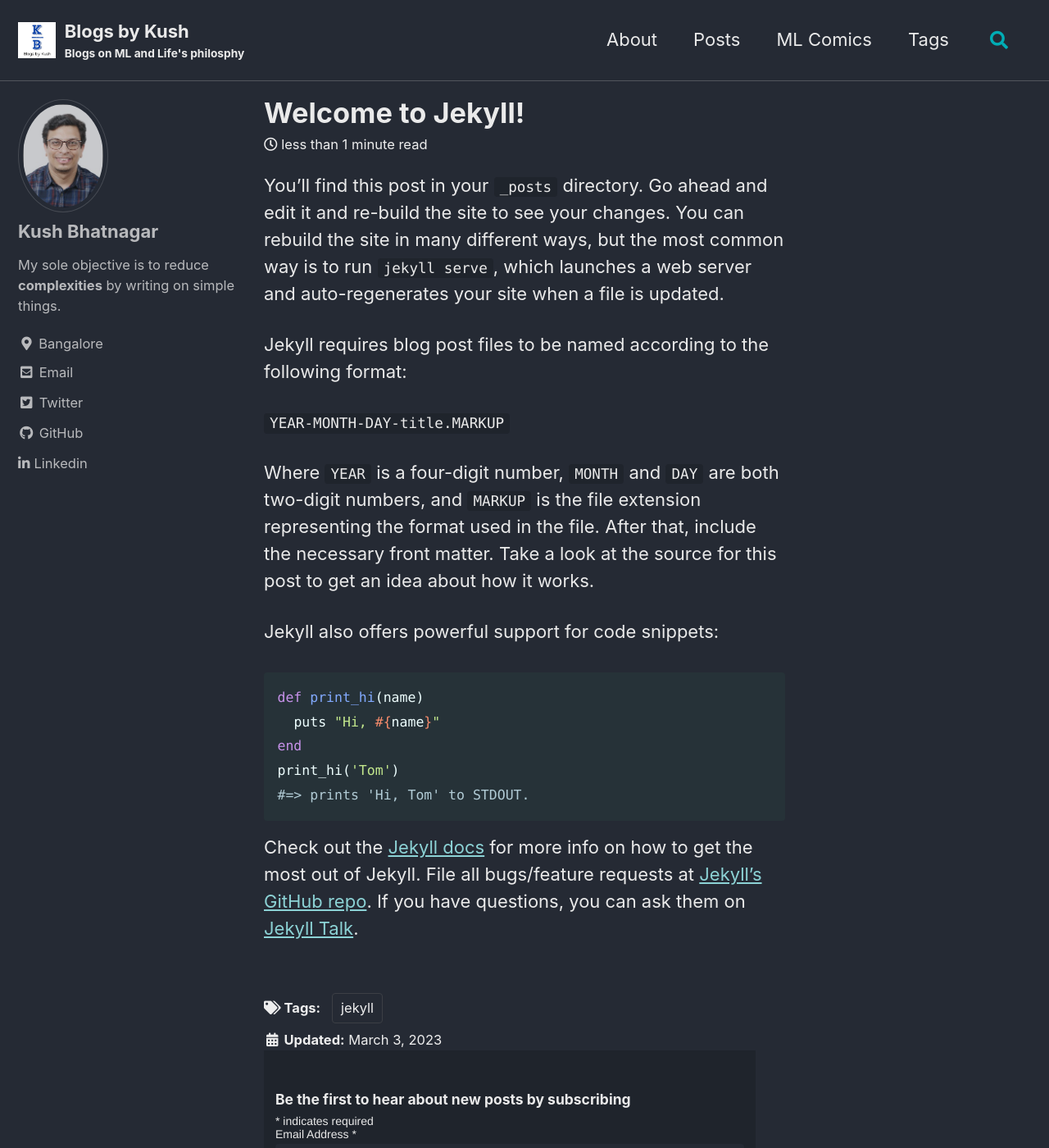
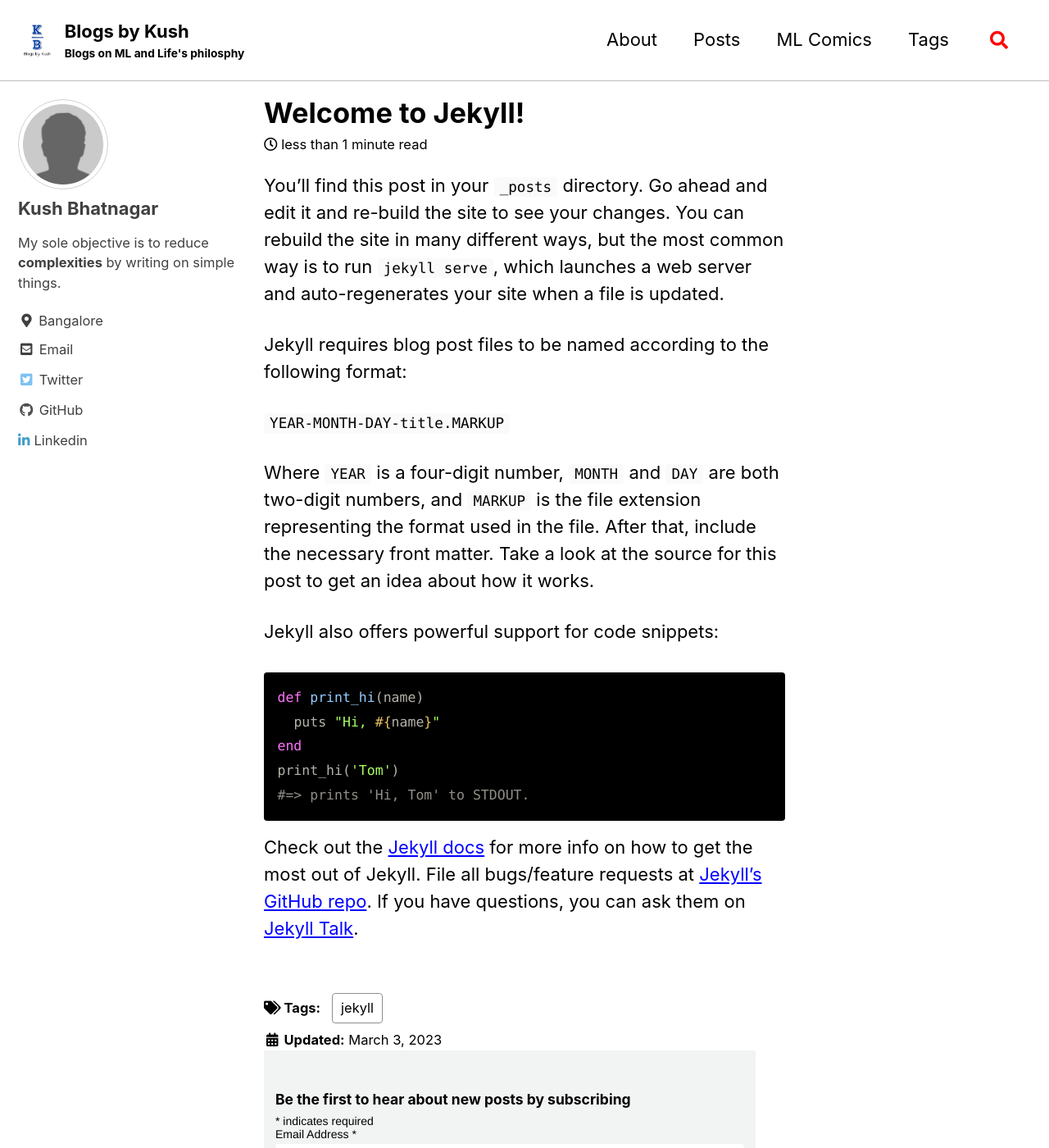
Before and after one commit to KushBhatnagar/kushbhatnagar.github.io, a Jekyll site: the page built from _posts/2023-03-03-welcome-to-jekyll.markdown, in a window 1280 px wide and 1400 px high. Shown: the whole window at 82% size. Built offline with Jekyll 4.4.1, drawn with Linux system fonts in a browser that asks for light colours; cached includes are drawn as plain includes; comment, search, counter and statistics services are not loaded.

Commit message:
Trying bio image

```diff
--- a/_config.yml
+++ b/_config.yml
@@ -1,4 +1,4 @@
-minimal_mistakes_skin:  dark #contrast
+minimal_mistakes_skin:  contrast #contrast #dark
 locale: en-US
 title: Blogs by Kush
 title_separator: '-'
@@ -79,7 +79,7 @@
     anonymize_ip: null
 author:
   name: Kush Bhatnagar
-  avatar: /assets/images/kush.png
+  avatar: /assets/images/bio-photo.jpg
   bio: My sole objective is to reduce **complexities** by writing on simple things.
   location: Bangalore
   email: null
```
Also changed, not shown: assets/images/bio-photo.jpg (added), index.md (line endings or trailing spaces).
